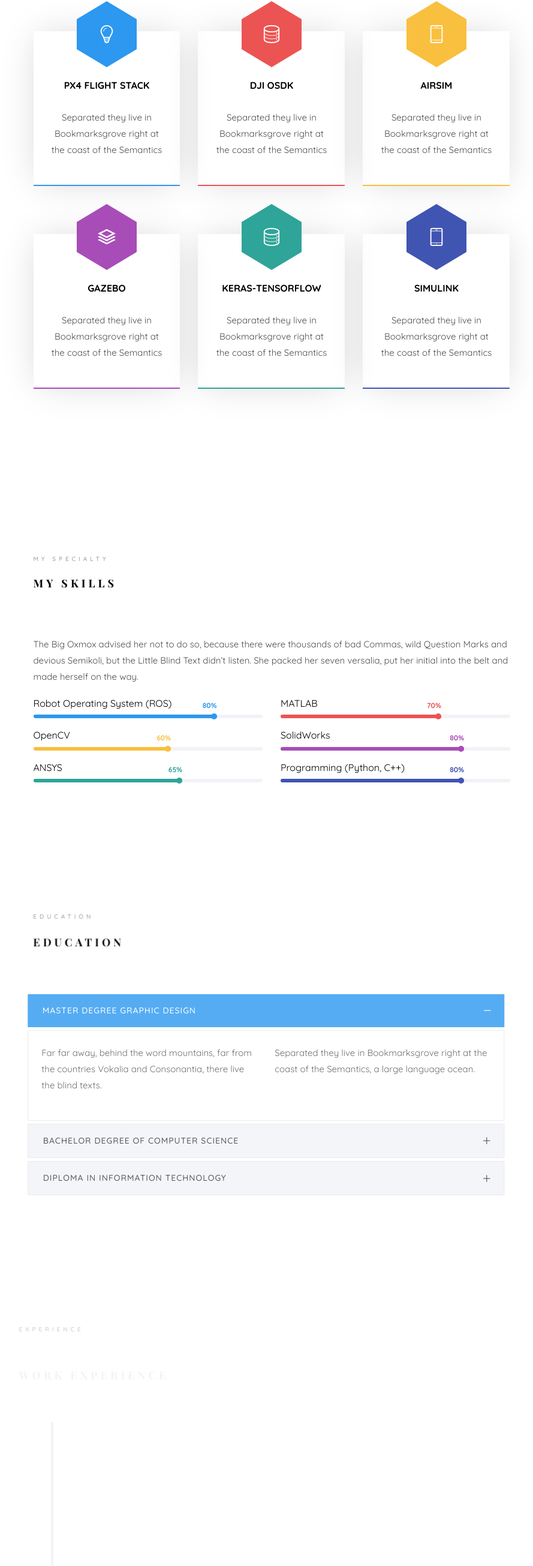
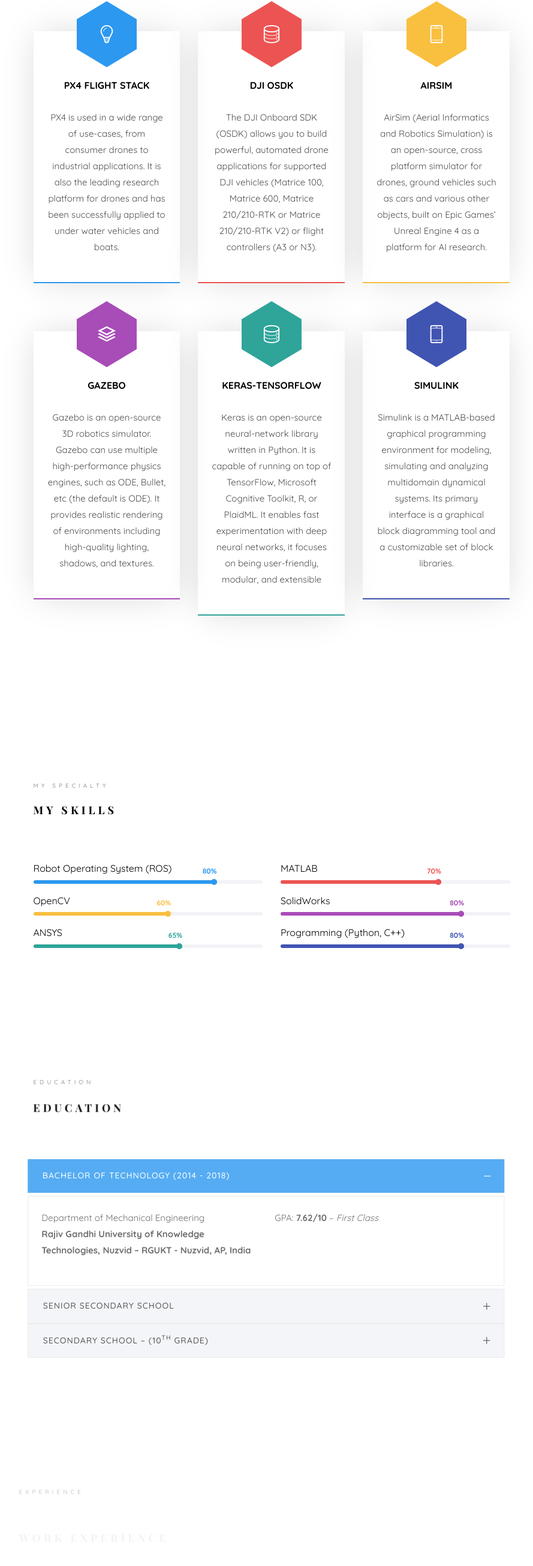
Before and after one commit to mohitgadde/website, a plain HTML site: page index.html in a window 1280 px wide. Shown: the part 2170-4780 px from the top of the page at 60% size, without its empty margins (337-1226 px from the left). Drawn offline with nearby package versions, Linux system fonts and the light colour scheme; files whose address does not match are found by name; a web font is replaced by a local one.

Commit message:
update_2

```diff
--- a/index.html
+++ b/index.html
@@ -100,7 +100,7 @@
 					   				<div class="slider-text-inner js-fullheight">
 					   					<div class="desc">
 						   					<h1>Hi! I'm Mohitvishnu</h1>
-												<p><a href="#" class="btn btn-primary btn-learn" target="blank">Download CV <i class="icon-download4"></i></a></p>
+												<p><a href="files/CV.pdf" class="btn btn-primary btn-learn" target="blank">Download CV <i class="icon-download4"></i></a></p>
 											</div>
 					   				</div>
 					   			</div>
@@ -115,7 +115,7 @@
 					   				<div class="slider-text-inner">
 					   					<div class="desc">
 						   					<h1>I am <br>a Robotic Enthusiast</h1>
-											   <p><a href="#" class="btn btn-primary btn-learn" target="blank">Download CV <i class="icon-download4"></i></a></p>
+											   <p><a href="files/CV.pdf" class="btn btn-primary btn-learn" target="blank">Download CV <i class="icon-download4"></i></a></p>
 											</div>
 					   				</div>
 					   			</div>
@@ -197,7 +197,7 @@
 								</span>
 								<div class="desc">
 									<h3>PX4 Flight Stack</h3>
-									<p>Separated they live in Bookmarksgrove right at the coast of the Semantics</p>
+									<p>PX4 is used in a wide range of use-cases, from consumer drones to industrial applications. It is also the leading research platform for drones and has been successfully applied to under water vehicles and boats.</p>
 								</div>
 							</div>
 						</div>
@@ -208,7 +208,7 @@
 								</span>
 								<div class="desc">
 									<h3>DJI OSDK</h3>
-									<p>Separated they live in Bookmarksgrove right at the coast of the Semantics</p>
+									<p>The DJI Onboard SDK (OSDK) allows you to build powerful, automated drone applications for supported DJI vehicles (Matrice 100, Matrice 600, Matrice 210/210-RTK or Matrice 210/210-RTK V2) or flight controllers (A3 or N3).</p>
 								</div>
 							</div>
 						</div>
@@ -219,7 +219,7 @@
 								</span>
 								<div class="desc">
 									<h3>AirSim</h3>
-									<p>Separated they live in Bookmarksgrove right at the coast of the Semantics</p>
+									<p>AirSim (Aerial Informatics and Robotics Simulation) is an open-source, cross platform simulator for drones, ground vehicles such as cars and various other objects, built on Epic Games’ Unreal Engine 4 as a platform for AI research.</p>
 								</div>
 							</div>
 						</div>
@@ -230,7 +230,7 @@
 								</span>
 								<div class="desc">
 									<h3>Gazebo</h3>
-									<p>Separated they live in Bookmarksgrove right at the coast of the Semantics</p>
+									<p>Gazebo is an open-source 3D robotics simulator. Gazebo can use multiple high-performance physics engines, such as ODE, Bullet, etc (the default is ODE). It provides realistic rendering of environments including high-quality lighting, shadows, and textures.</p>
 								</div>
 							</div>
 						</div>
@@ -241,7 +241,7 @@
 								</span>
 								<div class="desc">
 									<h3>Keras-Tensorflow</h3>
-									<p>Separated they live in Bookmarksgrove right at the coast of the Semantics</p>
+									<p>Keras is an open-source neural-network library written in Python. It is capable of running on top of TensorFlow, Microsoft Cognitive Toolkit, R, or PlaidML. It enables fast experimentation with deep neural networks, it focuses on being user-friendly, modular, and extensible</p>
 								</div>
 							</div>
 						</div>
@@ -252,7 +252,7 @@
 								</span>
 								<div class="desc">
 									<h3>Simulink</h3>
-									<p>Separated they live in Bookmarksgrove right at the coast of the Semantics</p>
+									<p>Simulink is a MATLAB-based graphical programming environment for modeling, simulating and analyzing multidomain dynamical systems. Its primary interface is a graphical block diagramming tool and a customizable set of block libraries.</p>
 								</div>
 							</div>
 						</div>
@@ -269,7 +269,7 @@
 					</div>
 					<div class="row">
 						<div class="col-md-12 animate-box" data-animate-effect="fadeInLeft">
-							<p>The Big Oxmox advised her not to do so, because there were thousands of bad Commas, wild Question Marks and devious Semikoli, but the Little Blind Text didn’t listen. She packed her seven versalia, put her initial into the belt and made herself on the way.</p>
+							<!-- <p></p> -->
 						</div>
 						<div class="col-md-6 animate-box" data-animate-effect="fadeInLeft">
 							<div class="progress-wrap">
@@ -356,7 +356,7 @@
 									<div class="panel panel-default">
 									    <div class="panel-heading" role="tab" id="headingOne">
 									        <h4 class="panel-title">
-									            <a data-toggle="collapse" data-parent="#accordion" href="#collapseOne" aria-expanded="true" aria-controls="collapseOne">Master Degree Graphic Design
+									            <a data-toggle="collapse" data-parent="#accordion" href="#collapseOne" aria-expanded="true" aria-controls="collapseOne">Bachelor of Technology (2014 - 2018)
 									            </a>
 									        </h4>
 									    </div>
@@ -364,10 +364,10 @@
 									         <div class="panel-body">
 									            <div class="row">
 										      		<div class="col-md-6">
-										      			<p>Far far away, behind the word mountains, far from the countries Vokalia and Consonantia, there live the blind texts. </p>
+										      			<p>Department of Mechanical Engineering<br> <b>Rajiv Gandhi University of Knowledge Technologies, Nuzvid – RGUKT - Nuzvid, AP, India</b> </p>
 										      		</div>
 										      		<div class="col-md-6">
-										      			<p>Separated they live in Bookmarksgrove right at the coast of the Semantics, a large language ocean.</p>
+										      			<p>GPA: <b>7.62/10</b> – <i>First Class</i></p>
 										      		</div>
 										      	</div>
 									         </div>
@@ -376,30 +376,42 @@
 									<div class="panel panel-default">
 									    <div class="panel-heading" role="tab" id="headingTwo">
 									        <h4 class="panel-title">
-									            <a class="collapsed" data-toggle="collapse" data-parent="#accordion" href="#collapseTwo" aria-expanded="false" aria-controls="collapseTwo">Bachelor Degree of Computer Science
+									            <a class="collapsed" data-toggle="collapse" data-parent="#accordion" href="#collapseTwo" aria-expanded="false" aria-controls="collapseTwo">Senior Secondary School
 									            </a>
 									        </h4>
 									    </div>
 									    <div id="collapseTwo" class="panel-collapse collapse" role="tabpanel" aria-labelledby="headingTwo">
 									        <div class="panel-body">
-									            <p>Far far away, behind the word <strong>mountains</strong>, far from the countries Vokalia and Consonantia, there live the blind texts. Separated they live in Bookmarksgrove right at the coast of the Semantics, a large language ocean.</p>
-													<ul>
+												<div class="row">
+													<div class="col-md-6">
+														<p> PCMB-IT <br><b>Rajiv Gandhi University of Knowledge Technologies, Nuzvid – RGUKT - Nuzvid, AP, India</b> </p>
+													</div>
+													<div class="col-md-6">
+														<p>GPA: <b>8.17/10</b> – <i>Distinction</i></p>
+													</div>
+														<!-- <ul>
+															<li>Separated they live in Bookmarksgrove right</li>
 														<li>Separated they live in Bookmarksgrove right</li>
-														<li>Separated they live in Bookmarksgrove right</li>
-													</ul>
+													</ul> -->
 									        </div>
 									    </div>
 									</div>
 									<div class="panel panel-default">
 									    <div class="panel-heading" role="tab" id="headingThree">
 									        <h4 class="panel-title">
-									            <a class="collapsed" data-toggle="collapse" data-parent="#accordion" href="#collapseThree" aria-expanded="false" aria-controls="collapseThree">Diploma in Information Technology
+									            <a class="collapsed" data-toggle="collapse" data-parent="#accordion" href="#collapseThree" aria-expanded="false" aria-controls="collapseThree">	Secondary School – (10<sup>th</sup> Grade)
 									            </a>
 									        </h4>
 									    </div>
 									    <div id="collapseThree" class="panel-collapse collapse" role="tabpanel" aria-labelledby="headingThree">
 									        <div class="panel-body">
-									            <p>Far far away, behind the word <strong>mountains</strong>, far from the countries Vokalia and Consonantia, there live the blind texts. Separated they live in Bookmarksgrove right at the coast of the Semantics, a large language ocean.</p>
+									            <div class="row">
+													<div class="col-md-6">
+														<p><b>Kendriya Vidyalaya, India Security Press (I.S.P.), Nashik Road, Nashik, Maharashtra, India</b> </p>
+													</div>
+													<div class="col-md-6">
+														<p>GPA: <b>10/10</b></p>
+													</div>
 									        </div>
 									    </div>
 									</div>
@@ -433,9 +445,15 @@
 					               </div>
 
 					               <div class="timeline-label">
-					                  <h2><a href="#">Full Stack Developer</a> <span>2017-2018</span></h2>
-					                  <p>Tolerably earnestly middleton extremely distrusts she boy now not. Add and offered prepare how cordial two promise. Greatly who affixed suppose but enquire compact prepare all put. Added forth chief trees but rooms think may.</p>
-					               </div>
+					                  <h2><a href="#"><b>Research Assistant </b>– Artificial Intelligence and Robotics Laboratory</a> <br> <span> Jan 2019-Ongoing</span></h2>
+					                <ul>
+										<li>Decentralized Co-operation of Multi-Robotic Swarm using Reinforcement Learning.</li>
+
+										<li>GPS Denied Localization for Unmanned Aerial Vehicles.</li>
+
+										<li>Autonomous Lane following and Obstacle Avoidance using a Custom Designed UGV.</li>
+									</ul>
+									</div>
 					            </div>
 					         </article>
 
@@ -650,7 +668,7 @@
 									<i class="icon-map"></i>
 								</div>
 								<div class="colorlib-text">
-									<p>198 West 21th Street, Suite 721 New York NY 10016</p>
+									<p>AE 204, AIRL, Department of Aerospace Engineering, Indian Institue of Science, Bangalore, KA, India 560012</p>
 								</div>
 							</div>
 
```
Also changed, not shown: 1 other file.
